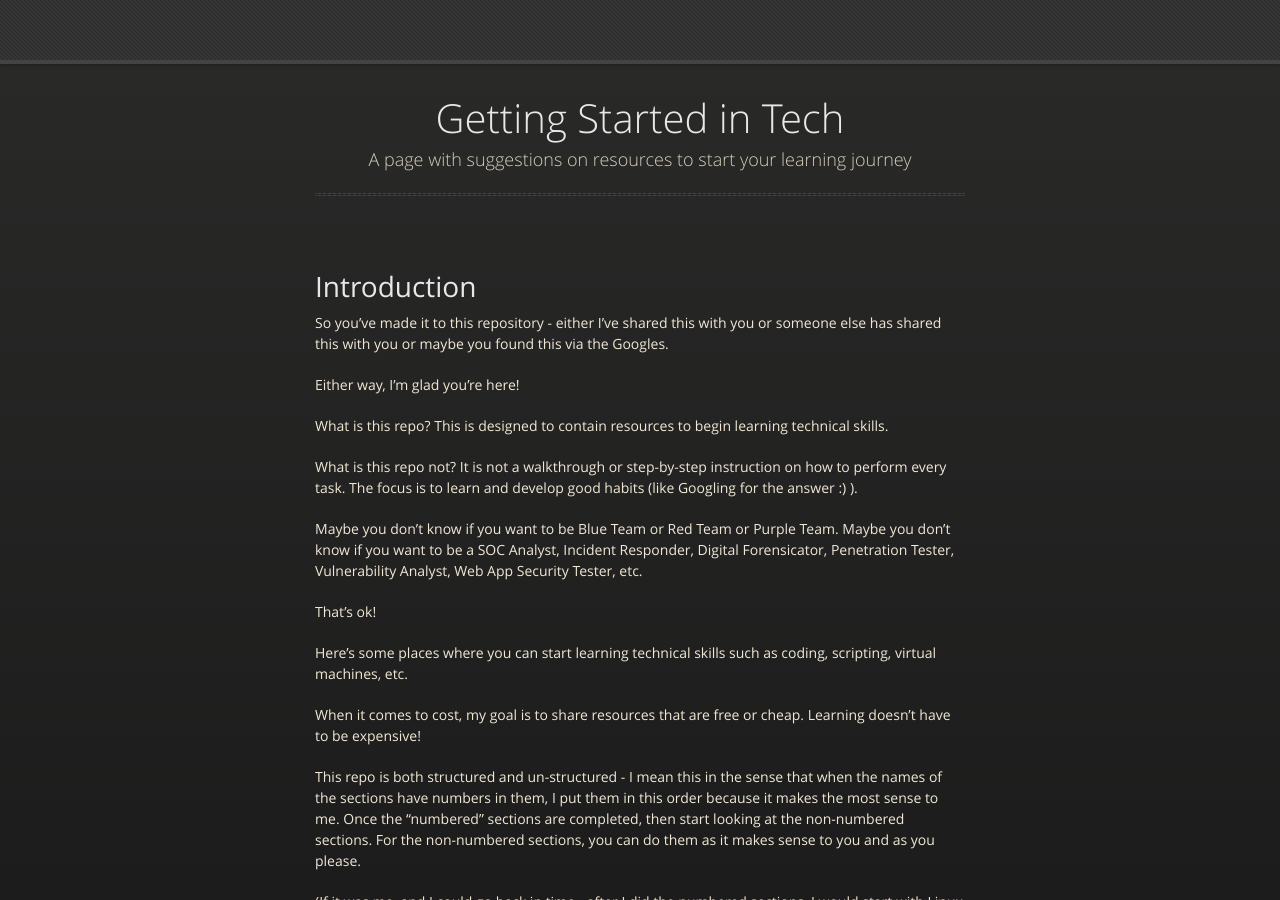
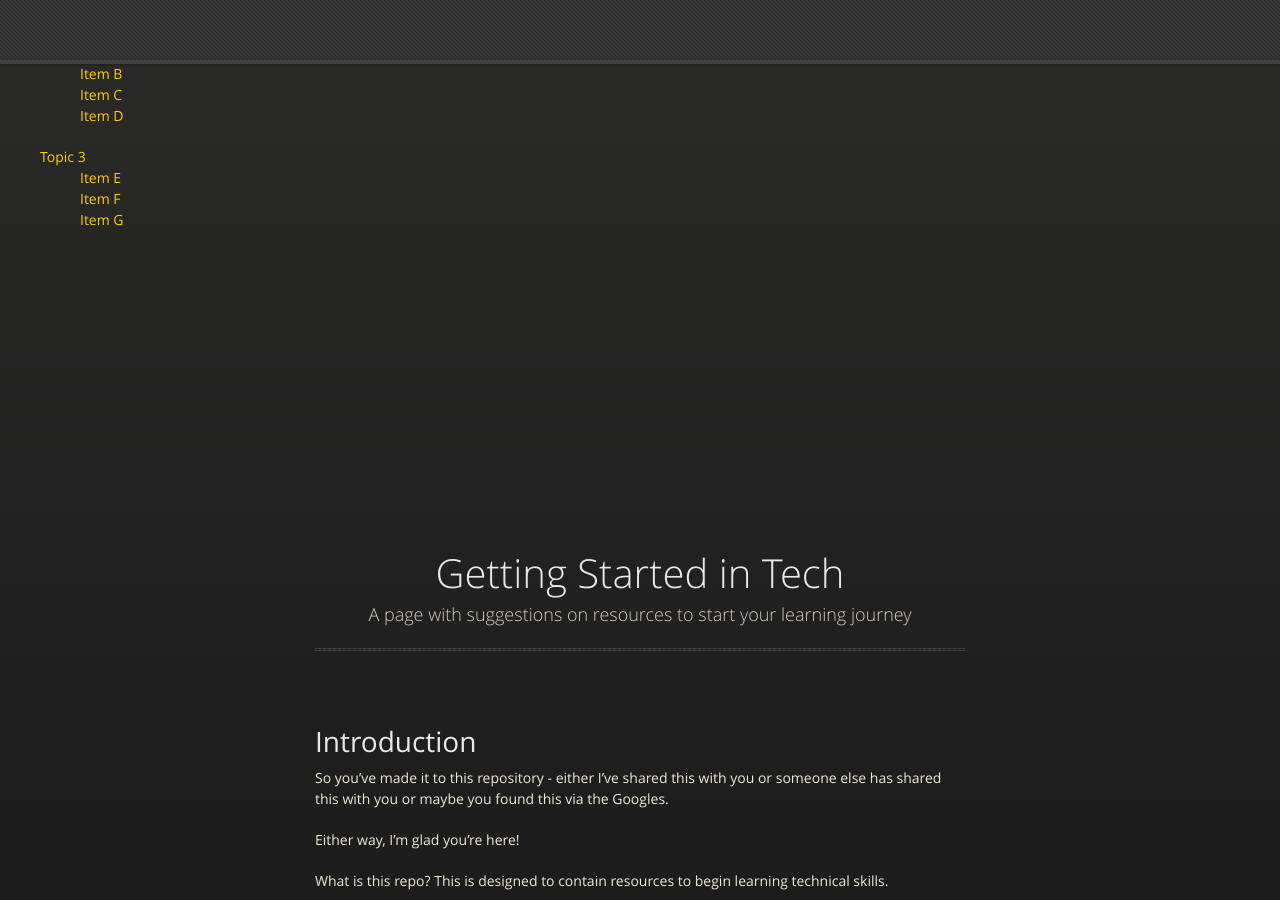
Before and after one commit to marknakamura/getting-started-in-tech, a Jekyll site: the page built from index.md, in a window 1280 px wide and 900 px high. Built offline with Jekyll 4.4.1, drawn with Linux system fonts in a browser that asks for light colours; our own code applies the rules of GitHub Pages for plain Markdown files.

Commit message:
Update default.html

```diff
--- a/_layouts/default.html
+++ b/_layouts/default.html
@@ -18,6 +18,32 @@
     {% include head-custom.html %}
   </head>
   <body>
+
+    <nav class="toc">
+      <ul>
+        <li><a href="#topic1">Topic 1</a></li>
+        <li>
+          <a href="#topic2">Topic 2</a>
+          <ul>
+            <li><a href="#itemA">Item A</a></li>
+            <li><a href="#itemB">Item B</a></li>
+            <li><a href="#itemC">Item C</a></li>
+            <li><a href="#itemD">Item D</a></li>
+          </ul>
+        </li>
+        <li>
+          <a href="#css">Topic 3</a>
+          <ul>
+            <li><a href="#itemE">Item E</a></li>
+            <li><a href="#itemF">Item F</a></li>
+            <li><a href="#itemG">Item G</a></li>
+          </ul>
+        </li>
+      </ul>
+      <svg class="toc-marker" width="200" height="200" xmlns="http://www.w3.org/2000/svg">
+        <path stroke="#444" stroke-width="3" fill="transparent" stroke-dasharray="0, 0, 0, 1000" stroke-linecap="round" stroke-linejoin="round" transform="translate(-0.5, -0.5)" />
+      </svg>
+</nav>
 
       <div id="header">
         <nav>
```
